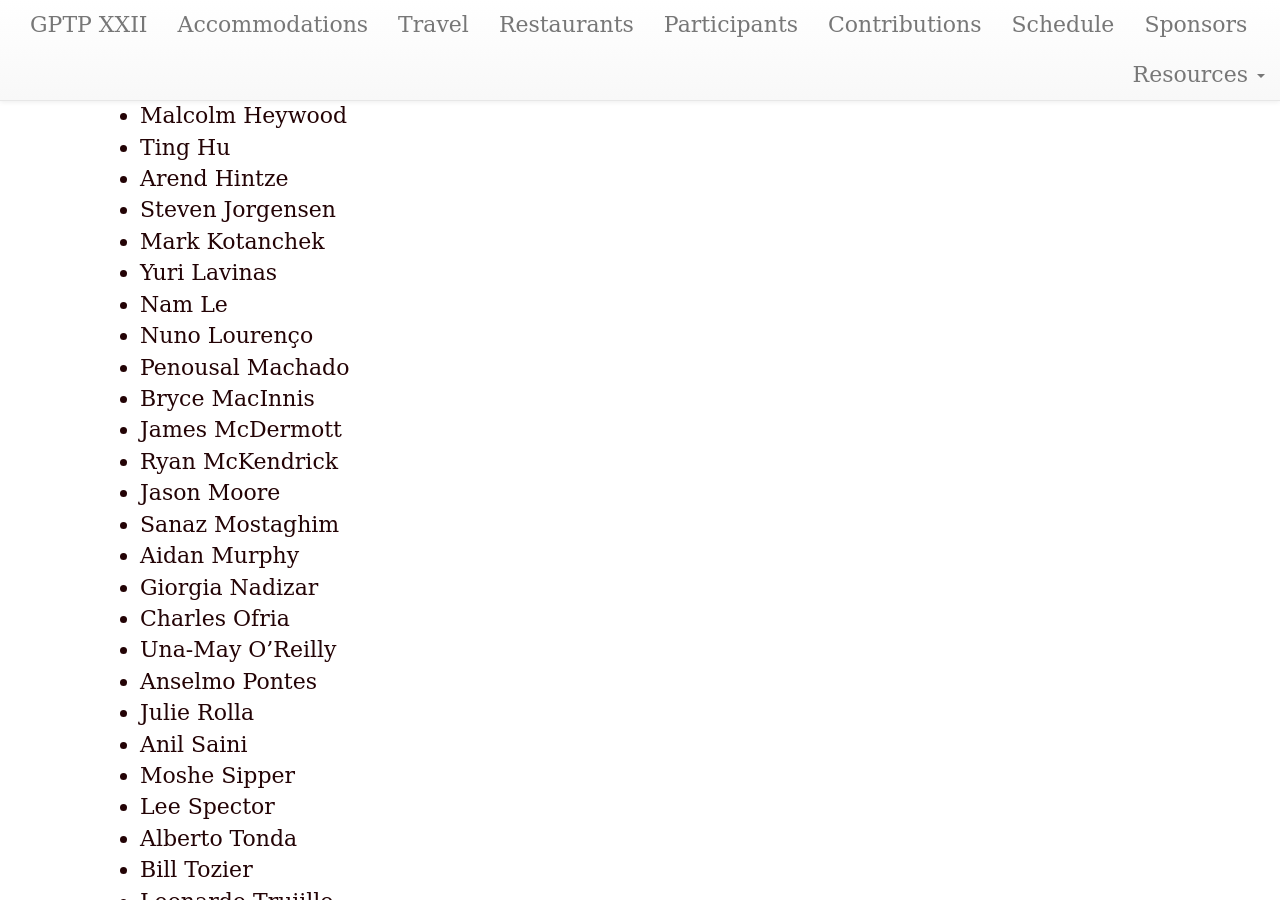
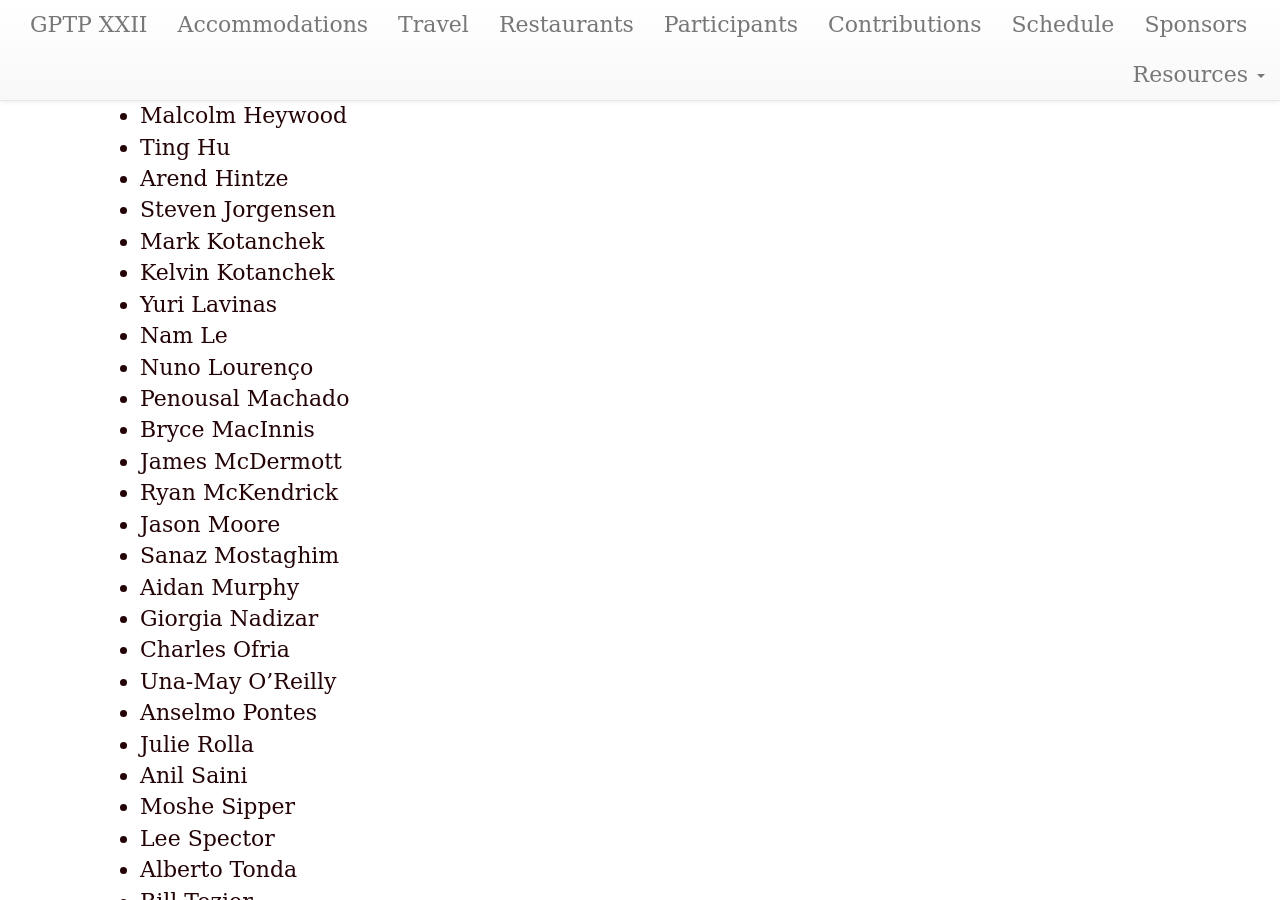
Before and after one commit to GPTP-workshop/gptp-workshop.github.io, a Jekyll site: the page built from attendees.md, in a window 1280 px wide and 900 px high, scrolled down 943 px. Built offline with Jekyll 4.4.1, drawn with Linux system fonts in a browser that asks for light colours; our own code applies the rules of GitHub Pages for plain Markdown files.

Commit message:
Update attendees

```diff
--- a/attendees.md
+++ b/attendees.md
@@ -33,6 +33,7 @@ year: 2025
 - Arend Hintze
 - Steven Jorgensen
 - Mark Kotanchek
+- Kelvin Kotanchek
 - Yuri Lavinas
 - Nam Le
 - Nuno Lourenço
```
